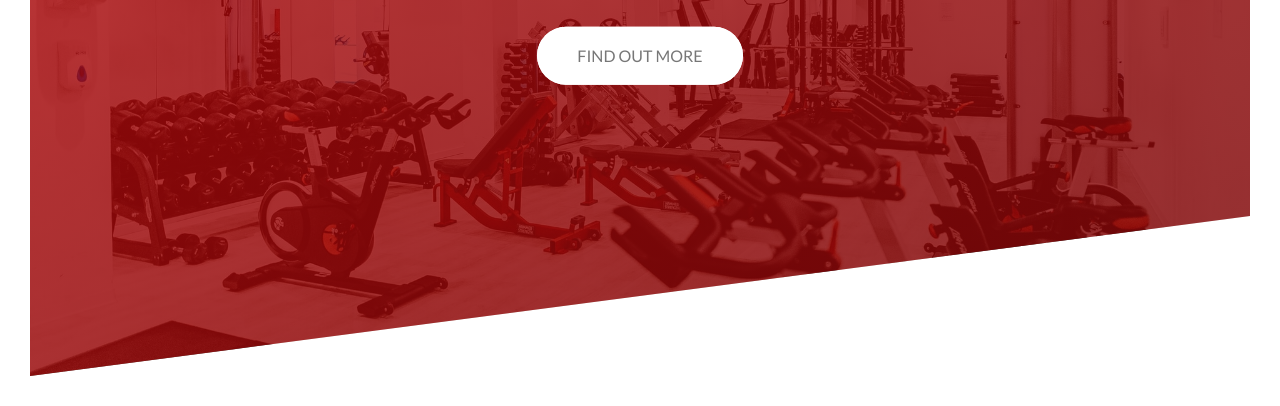
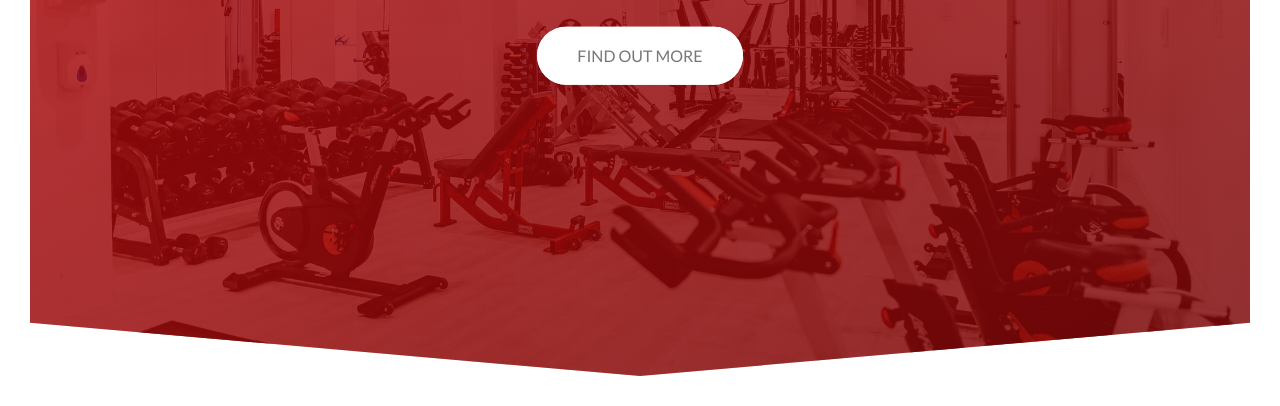
Before and after one commit to josephprasanth/ronnarehab6, a website: page index.html in a window 1280 px wide. Shown: the part 414-820 px from the top of the page. Drawn offline with Linux system fonts and the light colour scheme.

Commit message:
Changed the style of the clippath , also decided to use sass for developement so I created a package.json file for it

```diff
--- a/css/style.css
+++ b/css/style.css
@@ -42,8 +42,8 @@ body {
     url("../img/productionimages/cover-image2.jpeg");
   background-size: cover;
   background-position: top;
-  /* clip-path: polygon(50% 0, 100% 100%, 0 100%); */
-  clip-path: polygon(0 0, 100% 0, 100% 75vh, 0 100%);
+  /* clip-path: polygon(0 0, 100% 0, 100% 75vh, 0 100%); */
+  clip-path: polygon(0% 0%, 100% 0, 100% 93%, 50% 100%, 0 93%);
   position: relative;
 }
 
```
Also changed, not shown: package.json (added, +26 -0 lines).
